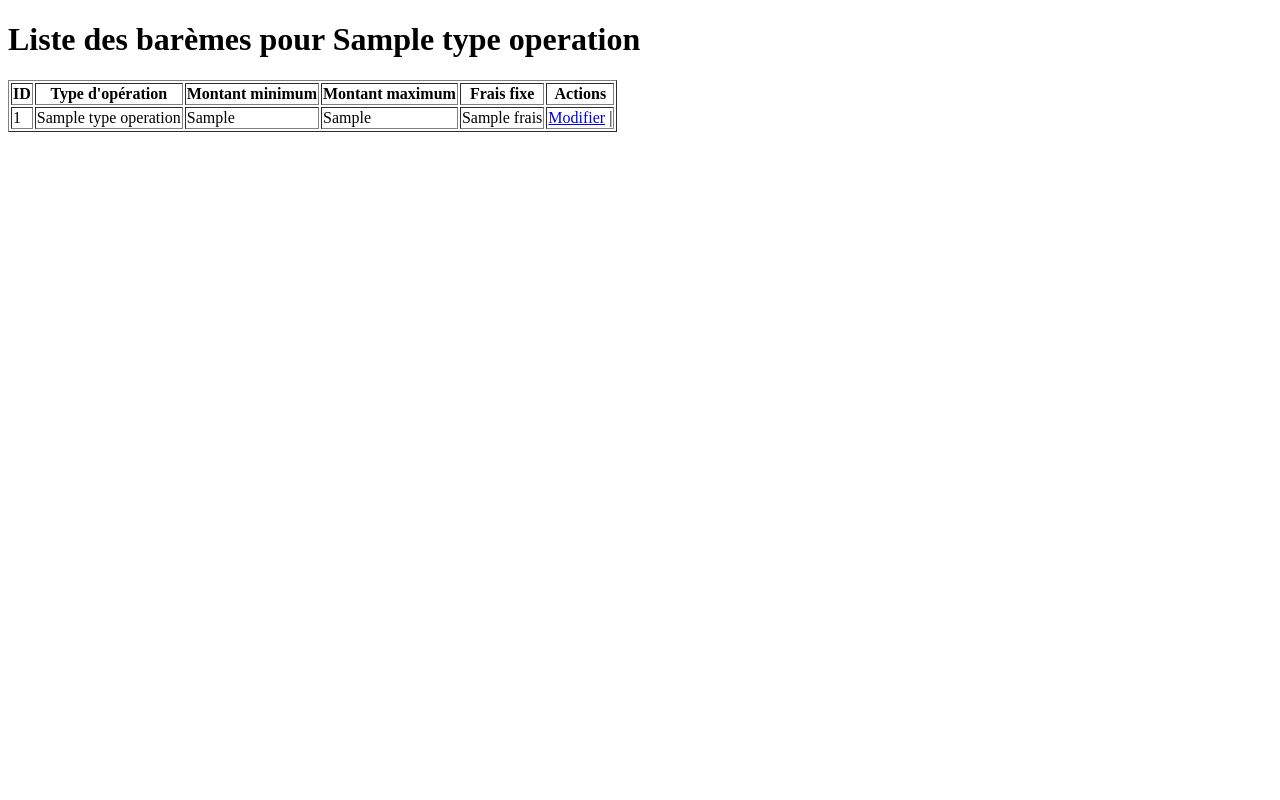
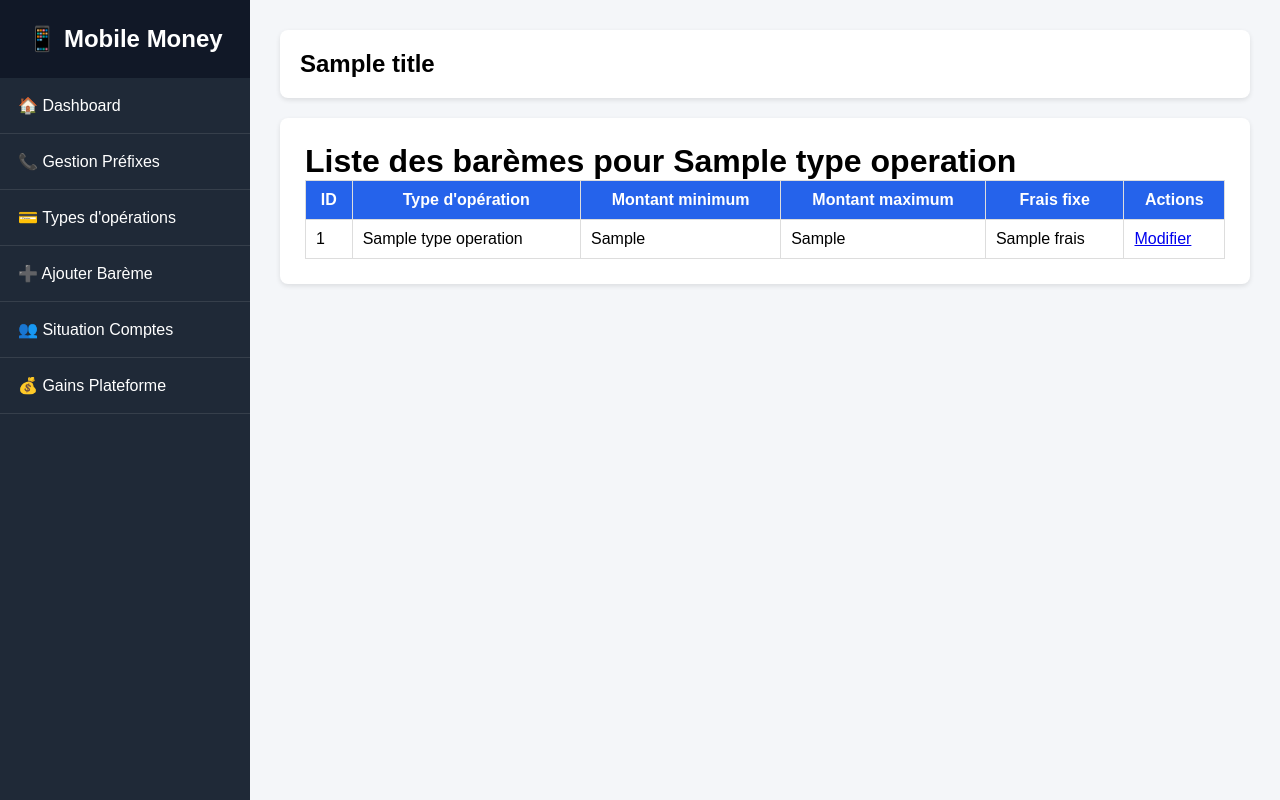
Before and after one commit to AndriantsehenoAnja/mobileMoney, a CodeIgniter 4 app: the page made by app/Views/bareme/show.php in a window 1280 px wide. Run offline with PHP 8.4 and a stand-in for CodeIgniter, Linux system fonts and the light colour scheme; the template is opened without the code that fills it: most values are stand-ins (such as "Sample title", 1, 10 or a date in 2020); some libraries are stand-ins or nearby versions.

Commit message:
ajustement de css

```diff
--- a/app/Controllers/TypeOperationController.php
+++ b/app/Controllers/TypeOperationController.php
@@ -10,7 +10,7 @@ class TypeOperationController extends BaseController
     {
         $typeOperationModel = new TypeOperationModel();
         $data = $typeOperationModel->findAll();
-        return view("/admin/type_operation/index", ['type_operations' => $data]);
+        return view("/type_operation/index", ['type_operations' => $data]);
     }
 
 }
--- a/app/Views/admin/dashboard.php
+++ b/app/Views/admin/dashboard.php
@@ -7,8 +7,9 @@
     <title>Document</title>
 </head>
 <body>
+    <?= $this->extend('admin/layout') ?>
 
-
+<?= $this->section('content') ?>
         <h2>Tableau de Bord Administrateur</h2>
         <p style="color: #7f8c8d;">Statistiques globales en temps réel du système Mobile Money.</p>
 
@@ -69,6 +70,6 @@
             <p>Aucune transaction n'a encore transité par le système.</p>
         <?php endif; ?>
 
-
+    <?= $this->endSection() ?>
 </body>
 </html>
--- /dev/null
+++ b/app/Views/admin/layout.php
@@ -0,0 +1,153 @@
+<!DOCTYPE html>
+<html lang="fr">
+<head>
+<meta charset="UTF-8">
+<title><?= $title ?? "Administration" ?></title>
+
+<style>
+
+*{
+    margin:0;
+    padding:0;
+    box-sizing:border-box;
+    font-family:Arial, Helvetica, sans-serif;
+}
+
+body{
+    display:flex;
+    background:#f4f6f9;
+}
+
+/********************
+SIDEBAR
+********************/
+
+.sidebar{
+
+    width:250px;
+    min-height:100vh;
+    background:#1f2937;
+    color:white;
+    position:fixed;
+}
+
+.logo{
+
+    text-align:center;
+    padding:25px;
+    background:#111827;
+}
+
+.sidebar ul{
+
+    list-style:none;
+}
+
+.sidebar ul li{
+
+    border-bottom:1px solid rgba(255,255,255,.1);
+}
+
+.sidebar ul li a{
+
+    display:block;
+    color:white;
+    text-decoration:none;
+    padding:18px;
+    transition:.3s;
+}
+
+.sidebar ul li a:hover{
+
+    background:#2563eb;
+}
+
+/********************
+CONTENT
+********************/
+
+.content{
+
+    margin-left:250px;
+    width:100%;
+    padding:30px;
+}
+
+.header{
+
+    background:white;
+    padding:20px;
+    border-radius:8px;
+    margin-bottom:20px;
+    box-shadow:0 2px 5px rgba(0,0,0,.1);
+}
+
+.main{
+
+    background:white;
+    padding:25px;
+    border-radius:8px;
+    box-shadow:0 2px 5px rgba(0,0,0,.1);
+}
+
+table{
+
+    width:100%;
+    border-collapse:collapse;
+}
+
+table th,
+table td{
+
+    border:1px solid #ddd;
+    padding:10px;
+}
+
+table th{
+
+    background:#2563eb;
+    color:white;
+}
+
+.btn{
+
+    padding:8px 15px;
+    background:#2563eb;
+    color:white;
+    text-decoration:none;
+    border-radius:5px;
+}
+
+.btn-danger{
+
+    background:#dc2626;
+}
+
+.btn-success{
+
+    background:#16a34a;
+}
+
+</style>
+
+</head>
+<body>
+
+<?= $this->include('admin/sidebar') ?>
+
+<div class="content">
+
+    <div class="header">
+        <h2><?= $title ?? "Administration" ?></h2>
+    </div>
+
+    <div class="main">
+
+        <?= $this->renderSection('content') ?>
+
+    </div>
+
+</div>
+
+</body>
+</html>
--- /dev/null
+++ b/app/Views/admin/sidebar.php
@@ -0,0 +1,41 @@
+<div class="sidebar">
+    <h2 class="logo">📱 Mobile Money</h2>
+
+    <ul>
+        <li>
+            <a href="<?= site_url('admin') ?>">
+                🏠 Dashboard
+            </a>
+        </li>
+
+        <li>
+            <a href="<?= site_url('admin/prefix') ?>">
+                📞 Gestion Préfixes
+            </a>
+        </li>
+
+        <li>
+            <a href="<?= site_url('admin/type-operation') ?>">
+                💳 Types d'opérations
+            </a>
+        </li>
+
+        <li>
+            <a href="<?= site_url('admin/bareme/addbareme') ?>">
+                ➕ Ajouter Barème
+            </a>
+        </li>
+
+        <li>
+            <a href="<?= site_url('admin/situation-compte') ?>">
+                👥 Situation Comptes
+            </a>
+        </li>
+
+        <li>
+            <a href="<?= site_url('admin/situation-compte/gain-total') ?>">
+                💰 Gains Plateforme
+            </a>
+        </li>
+    </ul>
+</div>
--- a/app/Views/bareme/show.php
+++ b/app/Views/bareme/show.php
@@ -6,6 +6,9 @@
     <title>liste bareme pour <?= $type_operation['nom'] ?></title>
 </head>
 <body>
+    <?= $this->extend('admin/layout') ?>
+
+<?= $this->section('content') ?>
     <h1>Liste des barèmes pour <?= $type_operation['nom'] ?></h1>
     <table border="1">
         <thead>
@@ -27,11 +30,13 @@
                     <td><?= $bareme['montant_max'] ?></td>
                     <td><?= $bareme['frais'] ?></td>
                     <td>
-                        <a href="/bareme/edit/<?= $bareme['id'] ?>">Modifier</a> |
+                        <a href="/admin/bareme/edit/<?= $bareme['id'] ?>">Modifier</a>
                     </td>
                 </tr>
             <?php endforeach; ?>
         </tbody>
     </table>
+    <?= $this->endSection() ?>
+
 </body>
 </html>
--- a/app/Views/prefix/edit.php
+++ b/app/Views/prefix/edit.php
@@ -6,11 +6,16 @@
     <title>Modifier préfixe</title>
 </head>
 <body>
+    <?= $this->extend('admin/layout') ?>
+
+<?= $this->section('content') ?>
     <h1>Modifier le préfixe</h1>
     <form action="/prefix/update/<?= $prefix['id'] ?>" method="post">
         <label for="prefixe">Préfixe :</label>
         <input type="text" id="prefixe" name="prefixe" value="<?= $prefix['prefixe'] ?>" required>
         <button type="submit">Mettre à jour</button>
     </form>
+    <?= $this->endSection() ?>
+
 </body>
 </html>
--- a/app/Views/prefix/form.php
+++ b/app/Views/prefix/form.php
@@ -6,6 +6,9 @@
     <title>Créer un préfixe</title>
 </head>
 <body>
+    <?= $this->extend('admin/layout') ?>
+
+<?= $this->section('content') ?>
     <h1>Créer un préfixe</h1>
     <?php if (isset($_GET['error'])): ?>
         <p style="color: red;">Erreur lors de la création du préfixe. Veuillez réessayer.<?= $_GET['error'] ?></p>
@@ -15,5 +18,6 @@
         <input type="text" id="prefixe" name="prefixe" required>
         <button type="submit">Créer</button>
     </form>
+    <?= $this->endSection() ?>
 </body>
 </html>
--- a/app/Views/situation_compte/gain.php
+++ b/app/Views/situation_compte/gain.php
@@ -13,7 +13,10 @@
 </head>
 <body>
 
+<?= $this->extend('admin/layout') ?>
 
+<?= $this->section('content') ?>
+<h2>Situation gain via les différents frais ( retrait et transfert)</h2>
     <?php if (!empty($gainTotal)): ?>
         <table class="table-situation">
             <thead>
@@ -34,6 +37,7 @@
     <?php else: ?>
         <p>pas de gain</p>
     <?php endif; ?>
+    <?= $this->endSection() ?>
 
 </body>
 </html>
--- a/app/Views/situation_compte/index.php
+++ b/app/Views/situation_compte/index.php
@@ -13,6 +13,9 @@
 </head>
 <body>
 
+<?= $this->extend('admin/layout') ?>
+
+<?= $this->section('content') ?>
     <h1>Situation Récapitulative des Comptes Clients</h1>
 
     <?php if (!empty($clientsSituation)): ?>
@@ -47,6 +50,7 @@
     <?php else: ?>
         <p>Aucun compte ou client enregistré pour le moment.</p>
     <?php endif; ?>
+    <?= $this->endSection() ?>
 
 </body>
 </html>
```
Also changed, not shown: app/Views/bareme/add.php (+6 -1 lines), app/Views/bareme/edit.php (+6 -1 lines), app/Views/prefix/index.php (+9 -3 lines), app/Views/type_operation/index.php (+7 -2 lines), 3 other files.
